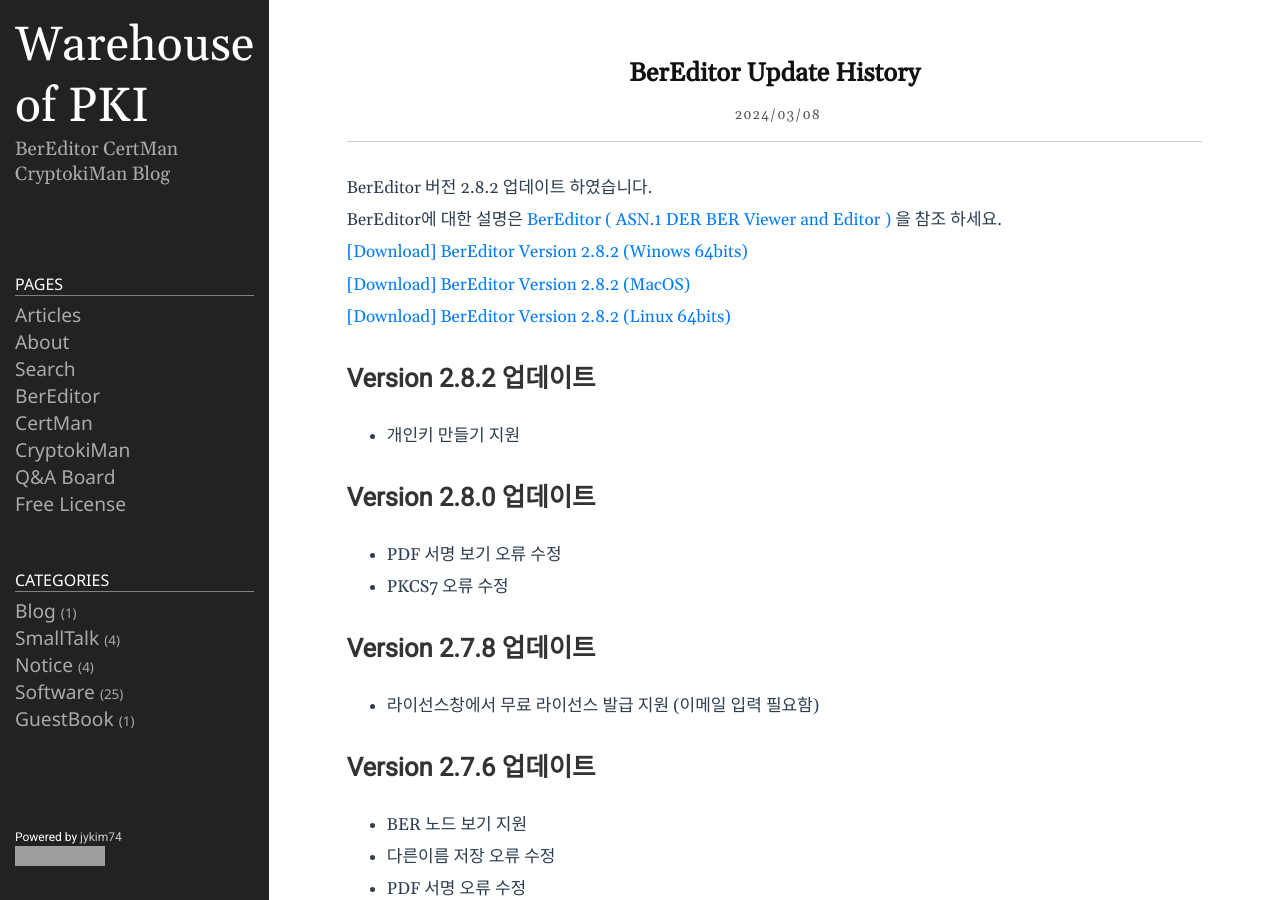
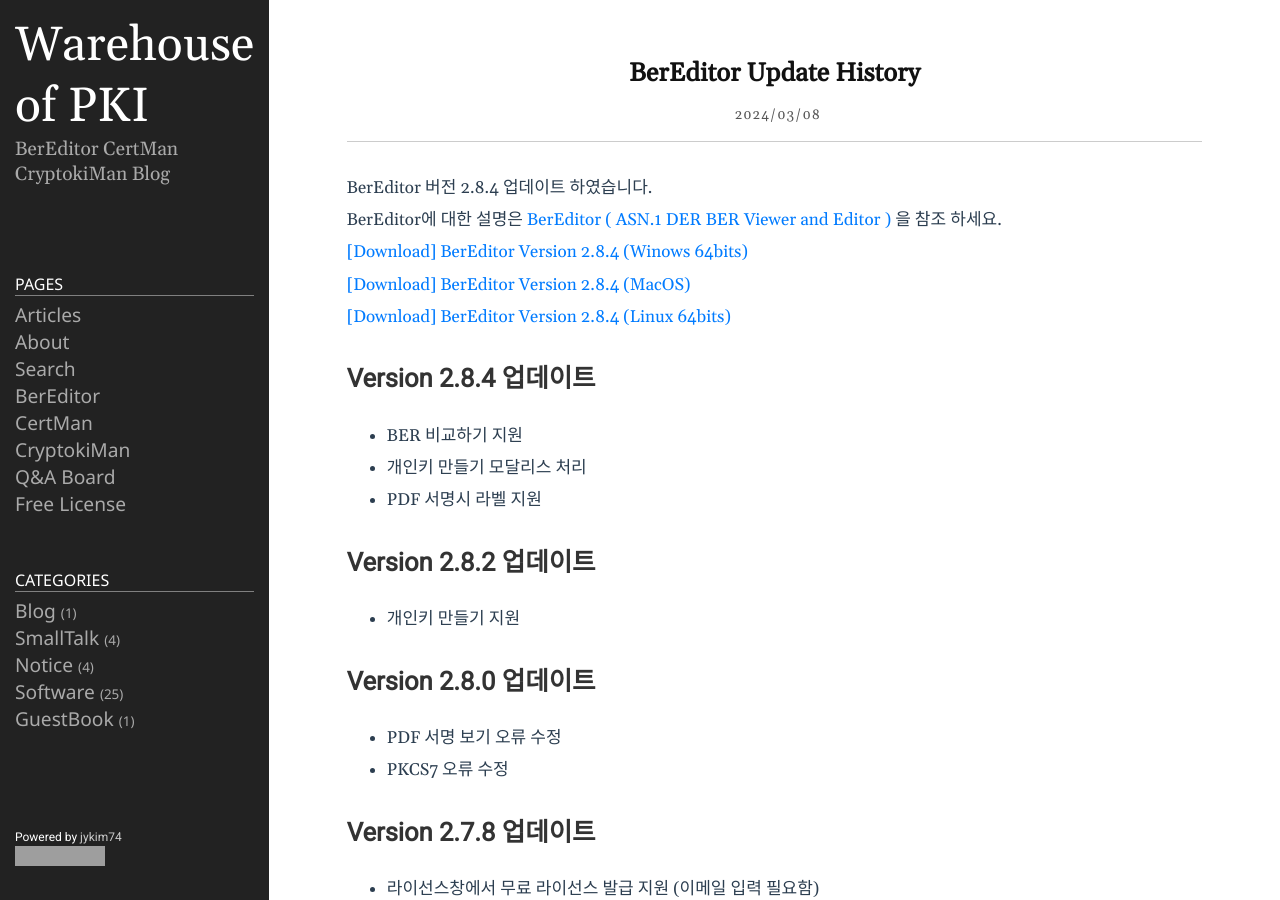
Before and after one commit to jykim74/jykim74.github.io, a Jekyll site: the page built from _posts/2024-03-08-BerEditorUpdate.md, in a window 1280 px wide and 900 px high. Built offline with Jekyll 4.4.1, drawn with Linux system fonts in a browser that asks for light colours; nearby versions of some CDN libraries; comment, search, counter and statistics services are not loaded; grey boxes are pictures that could not be loaded.

Commit message:
BerEditor Version 2.8.4 적용

```diff
--- a/_posts/2023-04-13-BerEditor.markdown
+++ b/_posts/2023-04-13-BerEditor.markdown
@@ -16,11 +16,11 @@
 
 This is a program I made personally, so if you have any questions or bugs, use [Google Groups]( https://groups.google.com/g/bereditor, "Google Groups" )
 
-[[Download] BerEditor Version 2.8.2 (Win64)]( https://jykim74.github.io/msi/BerEditor-enV282.msi "BerEditor" )
+[[Download] BerEditor Version 2.8.4 (Win64)]( https://jykim74.github.io/msi/BerEditor-enV284.msi "BerEditor" )
 
-[[Download] BerEditor Version 2.8.2 (MacOS)]( https://jykim74.github.io/dmg/BerEditorV282.dmg "BerEditor" )
+[[Download] BerEditor Version 2.8.4 (MacOS)]( https://jykim74.github.io/dmg/BerEditorV284.dmg "BerEditor" )
 
-[[Download] BerEditor Version 2.8.2 (Linux64)]( https://jykim74.github.io/zip/BerEditorV282.zip "BerEditor" )
+[[Download] BerEditor Version 2.8.4 (Linux64)]( https://jykim74.github.io/zip/BerEditorV284.zip "BerEditor" )
 
 If you would like to receive a license, simply write a request in [Free License Request](https::/jykim7.mycafe24.com/user_reg.php) and you can receive a trial (30-day) license.
 Of course, you can apply for a license multiple times.
--- a/_posts/2024-03-08-BerEditorUpdate.md
+++ b/_posts/2024-03-08-BerEditorUpdate.md
@@ -4,14 +4,19 @@
 tags: [ASN.1,ASN.1 viewer, BER, DER, PQC, RSA, ECDSA, DSA, PQC, ML-KEM, ML-DSA, SLH-DSA]
 category: Software
 ---
-BerEditor 버전 2.8.2 업데이트 하였습니다.
+BerEditor 버전 2.8.4 업데이트 하였습니다.
 BerEditor에 대한 설명은 [BerEditor ( ASN.1 DER BER Viewer and Editor )](https://jykim74.tistory.com/36) 을 참조 하세요.
 
-[\[Download\] BerEditor Version 2.8.2 (Winows 64bits)](https://jykim74.github.io/msi/BerEditor-enV282.msi)
+[\[Download\] BerEditor Version 2.8.4 (Winows 64bits)](https://jykim74.github.io/msi/BerEditor-enV284.msi)
 
-[\[Download\] BerEditor Version 2.8.2 (MacOS)](https://jykim74.github.io/dmg/BerEditorV282.dmg)
+[\[Download\] BerEditor Version 2.8.4 (MacOS)](https://jykim74.github.io/dmg/BerEditorV284.dmg)
 
-[\[Download\] BerEditor Version 2.8.2 (Linux 64bits)](https://jykim74.github.io/zip/BerEditorV282.zip)
+[\[Download\] BerEditor Version 2.8.4 (Linux 64bits)](https://jykim74.github.io/zip/BerEditorV284.zip)
+
+## Version 2.8.4 업데이트
+- BER 비교하기 지원
+- 개인키 만들기 모달리스 처리
+- PDF 서명시 라벨 지원
 
 ## Version 2.8.2 업데이트
 - 개인키 만들기 지원
--- a/appcast/bereditor_appcast_mac.xml
+++ b/appcast/bereditor_appcast_mac.xml
@@ -5,10 +5,10 @@
 		<description>Feed for BerEditor updates</description>
 		<language>en</language>
 		<item>
-			<title>Version 2.8.2</title>
+			<title>Version 2.8.4</title>
 			<sparkle:releaseNotesLink>https://jykim74.github.io/software/2024/03/08/BerEditorUpdate.html</sparkle:releaseNotesLink>
-			<enclosure url="https://jykim74.github.io/dmg/BerEditorV282.dmg" sparkle:version="2.8.2"
-			sparkle:edSignature="22NNagGELlzUflRf9kqcahnIXOfbWhSixk4ayp9gD2EnqFU3WpH6VqC0E+AaCbltkior0jnwUQTCLYOQn7BdAw==" length="33917685"
+			<enclosure url="https://jykim74.github.io/dmg/BerEditorV284.dmg" sparkle:version="2.8.4"
+			sparkle:edSignature="G9UfHOx2n2syXQY5ndXhE81eprji5Fog264rHij5/kZUW9rnUSurBuz9wo7qOHsrojP0CpUqxe3Qu/z1oe31AA==" length="34008901"
 			type="application/octet-stream"/>
 		</item>
 	</channel>
--- a/appcast/bereditor_appcast_mac2.xml
+++ b/appcast/bereditor_appcast_mac2.xml
@@ -5,10 +5,10 @@
 		<description>Feed for BerEditor updates</description>
 		<language>en</language>
 		<item>
-			<title>Version 2.8.2</title>
+			<title>Version 2.8.4</title>
 			<sparkle:releaseNotesLink>https://jykim74.github.io/software/2024/03/08/BerEditorUpdate.html</sparkle:releaseNotesLink>
-			<enclosure url="https://jykim74.github.io/dmg/BerEditorV282.dmg" sparkle:version="2.8.2"
-			sparkle:edSignature="22NNagGELlzUflRf9kqcahnIXOfbWhSixk4ayp9gD2EnqFU3WpH6VqC0E+AaCbltkior0jnwUQTCLYOQn7BdAw==" length="33917685"
+			<enclosure url="https://jykim74.github.io/dmg/BerEditorV284.dmg" sparkle:version="2.8.4"
+			sparkle:edSignature="G9UfHOx2n2syXQY5ndXhE81eprji5Fog264rHij5/kZUW9rnUSurBuz9wo7qOHsrojP0CpUqxe3Qu/z1oe31AA==" length="34008901"
 			type="application/octet-stream"/>
 		</item>
 	</channel>
--- a/appcast/bereditor_appcast_mac_ko.xml
+++ b/appcast/bereditor_appcast_mac_ko.xml
@@ -5,10 +5,10 @@
 		<description>Feed for BerEditor updates</description>
 		<language>en</language>
 		<item>
-			<title>Version 2.8.2</title>
+			<title>Version 2.8.4</title>
 			<sparkle:releaseNotesLink>https://jykim74.github.io/software/2024/03/08/BerEditorUpdate.html</sparkle:releaseNotesLink>
-			<enclosure url="https://jykim74.github.io/dmg/BerEditorV282.dmg" sparkle:version="2.8.2"
-			sparkle:edSignature="22NNagGELlzUflRf9kqcahnIXOfbWhSixk4ayp9gD2EnqFU3WpH6VqC0E+AaCbltkior0jnwUQTCLYOQn7BdAw==" length="33917685"
+			<enclosure url="https://jykim74.github.io/dmg/BerEditorV284.dmg" sparkle:version="2.8.4"
+			sparkle:edSignature="G9UfHOx2n2syXQY5ndXhE81eprji5Fog264rHij5/kZUW9rnUSurBuz9wo7qOHsrojP0CpUqxe3Qu/z1oe31AA==" length="34008901"
 			type="application/octet-stream"/>
 		</item>
 	</channel>
--- a/appcast/bereditor_appcast_win.xml
+++ b/appcast/bereditor_appcast_win.xml
@@ -5,9 +5,9 @@
 		<description>Feed for BerEditor updates</description>
 		<language>en</language>
 		<item>
-			<title>Version 2.8.2</title>
+			<title>Version 2.8.4</title>
 			<sparkle:releaseNotesLink>https://jykim74.github.io/software/2024/03/08/BerEditorUpdate.html</sparkle:releaseNotesLink>
-			<enclosure url="https://jykim74.github.io/msi/BerEditor-enV282.msi" sparkle:version="2.8.2" length="0" type="application/octet-stream"/>
+			<enclosure url="https://jykim74.github.io/msi/BerEditor-enV284.msi" sparkle:version="2.8.4" length="0" type="application/octet-stream"/>
 		</item>
 	</channel>
 </rss>
--- a/appcast/bereditor_appcast_win_ko.xml
+++ b/appcast/bereditor_appcast_win_ko.xml
@@ -5,9 +5,9 @@
 		<description>Feed for BerEditor updates</description>
 		<language>en</language>
 		<item>
-			<title>Version 2.8.2</title>
+			<title>Version 2.8.4</title>
 			<sparkle:releaseNotesLink>https://jykim74.github.io/software/2024/03/08/BerEditorUpdate.html</sparkle:releaseNotesLink>
-			<enclosure url="https://jykim74.github.io/msi/BerEditor-enV282.msi" sparkle:version="2.8.2" length="0" type="application/octet-stream"/>
+			<enclosure url="https://jykim74.github.io/msi/BerEditor-enV284.msi" sparkle:version="2.8.4" length="0" type="application/octet-stream"/>
 		</item>
 	</channel>
 </rss>
```
Also changed, not shown: 1 other file.
